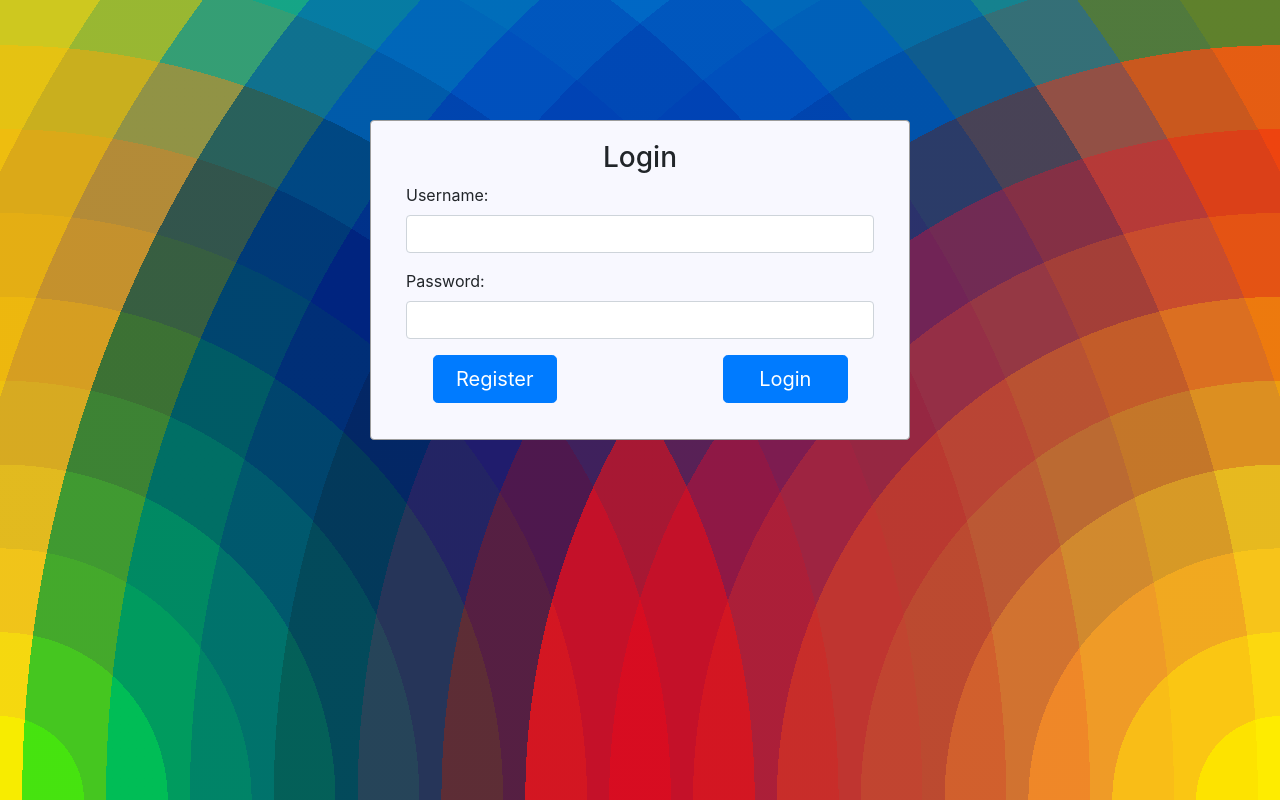
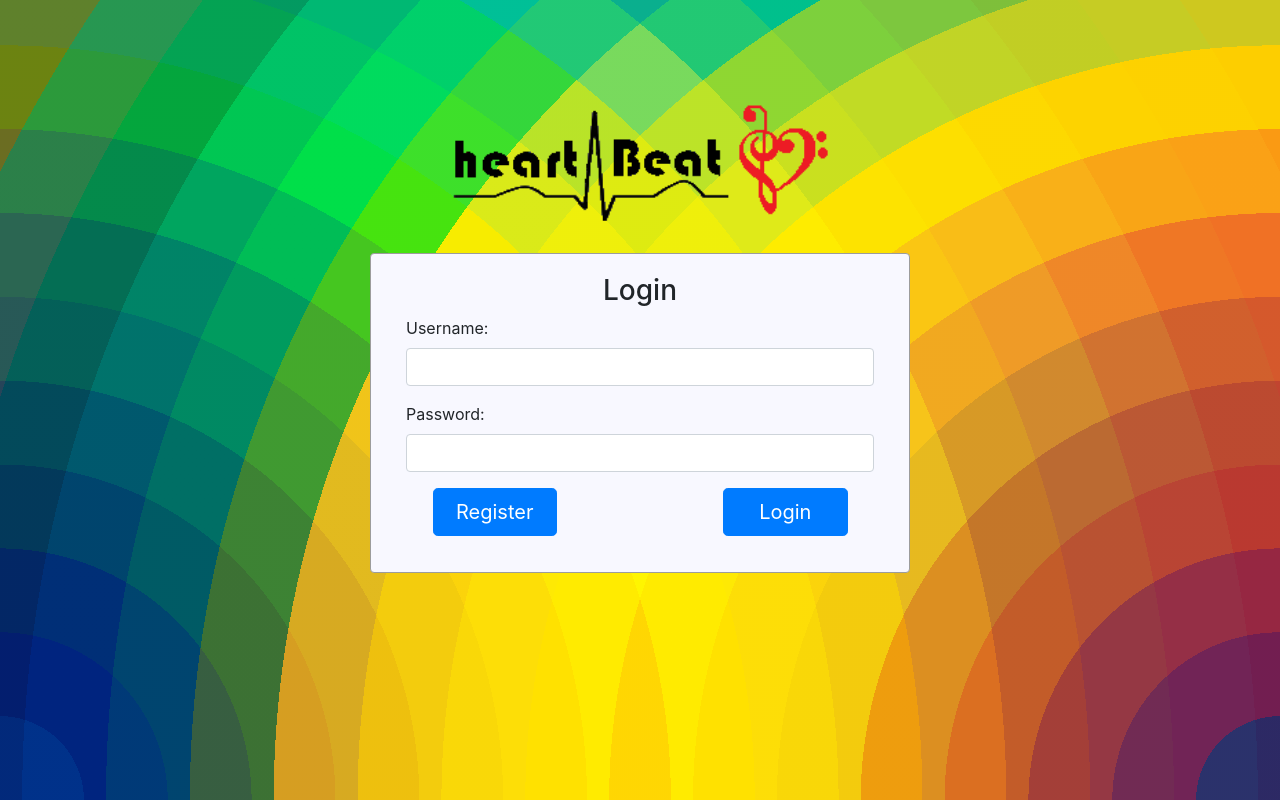
Before and after one commit to 210927-JavaFS/heartbeat-synergy-frontend, an Angular app in the folder synergy-project2-static/: page / in a window 1280 px wide. Built offline with nearby package versions, Linux system fonts and the light colour scheme.

Commit message:
logo and inversion

```diff
--- a/synergy-project2-static/src/app/discover-page/discover-page.component.html
+++ b/synergy-project2-static/src/app/discover-page/discover-page.component.html
@@ -3,6 +3,7 @@
         <nav aria-label="breadcrumb" class="main-breadcrumb">
             <ol class="breadcrumb">
               <br>
+              <li><input type="image" src ="/assets/logo-heartBeat-transparent.png" (click) = "goHome()" width = "130" height="48"></li>
               <li ><button class="btn btn-primary btn-lg" (click)="login()">Logout</button></li>
               <li ><button class="btn btn-primary btn-lg" (click)="goHome()">Home</button></li>
               <li ><button class="btn btn-primary btn-lg" (click)="goDiscover()">Discover profiles</button></li>
--- a/synergy-project2-static/src/app/edit-profile-page/edit-profile-page.component.html
+++ b/synergy-project2-static/src/app/edit-profile-page/edit-profile-page.component.html
@@ -17,10 +17,11 @@
     <div class="container">
         <!-- Breadcrumb -->
         <nav aria-label="breadcrumb" class="main-breadcrumb">
+
             <ol class="breadcrumb">
                 <br>
 
-
+              <li><input type="image" src ="/assets/logo-heartBeat-transparent.png" (click) = "goHome()" width = "130" height="45"></li>
               <li ><button class="btn btn-primary btn-lg" (click)="login()">Logout</button></li>
               <li ><button class="btn btn-primary btn-lg" (click)="goHome()">Home</button></li>
               <li ><button class="btn btn-primary btn-lg" (click)="goDiscover()">Discover profiles</button></li>
--- a/synergy-project2-static/src/app/login-page/login-page.component.css
+++ b/synergy-project2-static/src/app/login-page/login-page.component.css
@@ -1,5 +1,79 @@
 body {
-  background: repeating-radial-gradient(circle at bottom left, #fedc00 0, #fedc00 5.5555555556%, #fcb712 0, #fcb712 11.1111111111%, #f7921e 0, #f7921e 16.6666666667%, #e87f24 0, #e87f24 22.2222222222%, #dd6227 0, #dd6227 27.7777777778%, #dc4c27 0, #dc4c27 33.3333333333%, #ca3435 0, #ca3435 38.8888888889%, #b82841 0, #b82841 44.4444444444%, #953751 0, #953751 50%, #364c88 0, #364c88 55.5555555556%, #16599d 0, #16599d 61.1111111111%, #02609e 0, #02609e 66.6666666667%, #0073a9 0, #0073a9 72.2222222222%, #008aa4 0, #008aa4 77.7777777778%, #239a87 0, #239a87 83.3333333333%, #7cba6d 0, #7cba6d 88.8888888889%, #becc2f 0, #becc2f 94.4444444444%, #e0d81d 0, #e0d81d 100%), repeating-radial-gradient(circle at bottom right, #fedc00 0, #fedc00 5.5555555556%, #fcb712 0, #fcb712 11.1111111111%, #f7921e 0, #f7921e 16.6666666667%, #e87f24 0, #e87f24 22.2222222222%, #dd6227 0, #dd6227 27.7777777778%, #dc4c27 0, #dc4c27 33.3333333333%, #ca3435 0, #ca3435 38.8888888889%, #b82841 0, #b82841 44.4444444444%, #953751 0, #953751 50%, #364c88 0, #364c88 55.5555555556%, #16599d 0, #16599d 61.1111111111%, #02609e 0, #02609e 66.6666666667%, #0073a9 0, #0073a9 72.2222222222%, #008aa4 0, #008aa4 77.7777777778%, #239a87 0, #239a87 83.3333333333%, #7cba6d 0, #7cba6d 88.8888888889%, #becc2f 0, #becc2f 94.4444444444%, #e0d81d 0, #e0d81d 100%);
+  /* background: repeating-radial-gradient(circle at bottom left, #fedc00 0, #fedc00 5.5555555556%, #fcb712 0, #fcb712 11.1111111111%, #f7921e 0, #f7921e 16.6666666667%, #e87f24 0, #e87f24 22.2222222222%, #dd6227 0, #dd6227 27.7777777778%, #dc4c27 0, #dc4c27 33.3333333333%, #ca3435 0, #ca3435 38.8888888889%, #b82841 0, #b82841 44.4444444444%, #953751 0, #953751 50%, #364c88 0, #364c88 55.5555555556%, #16599d 0, #16599d 61.1111111111%, #02609e 0, #02609e 66.6666666667%, #0073a9 0, #0073a9 72.2222222222%, #008aa4 0, #008aa4 77.7777777778%, #239a87 0, #239a87 83.3333333333%, #7cba6d 0, #7cba6d 88.8888888889%, #becc2f 0, #becc2f 94.4444444444%, #e0d81d 0, #e0d81d 100%), repeating-radial-gradient(circle at bottom right, #fedc00 0, #fedc00 5.5555555556%, #fcb712 0, #fcb712 11.1111111111%, #f7921e 0, #f7921e 16.6666666667%, #e87f24 0, #e87f24 22.2222222222%, #dd6227 0, #dd6227 27.7777777778%, #dc4c27 0, #dc4c27 33.3333333333%, #ca3435 0, #ca3435 38.8888888889%, #b82841 0, #b82841 44.4444444444%, #953751 0, #953751 50%, #364c88 0, #364c88 55.5555555556%, #16599d 0, #16599d 61.1111111111%, #02609e 0, #02609e 66.6666666667%, #0073a9 0, #0073a9 72.2222222222%, #008aa4 0, #008aa4 77.7777777778%, #239a87 0, #239a87 83.3333333333%, #7cba6d 0, #7cba6d 88.8888888889%, #becc2f 0, #becc2f 94.4444444444%, #e0d81d 0, #e0d81d 100%); */
+  background: repeating-radial-gradient(circle at bottom left,
+#953751 0,
+#953751 5.5555555556%,
+#b82841 0,
+#b82841 11.1111111111%,
+#ca3435 0,
+#ca3435 16.6666666667%,
+#dc4c27 0,
+#dc4c27 22.2222222222%,
+#dd6227 0,
+#dd6227 27.7777777778%,
+#e87f24 0,
+#e87f24 33.3333333333%,
+#f7921e 0,
+#f7921e 38.8888888889%,
+#fcb712 0,
+#fcb712 44.4444444444%,
+#fedc00 0,
+#fedc00 50%,
+#e0d81d 0,
+#e0d81d 55.5555555556%,
+#becc2f 0,
+#becc2f 61.1111111111%,
+#7cba6d 0,
+#7cba6d 66.6666666667%,
+#239a87 0,
+#239a87 72.2222222222%,
+#008aa4 0,
+#008aa4 77.7777777778%,
+#0073a9 0,
+#0073a9 83.3333333333%,
+#02609e 0,
+#02609e 88.8888888889%,
+#16599d 0,
+#16599d 94.4444444444%,
+#364c88 0,
+#364c88 100%),
+repeating-radial-gradient(circle at bottom right,
+#953751 0,
+#953751 5.5555555556%,
+#b82841 0,
+#b82841 11.1111111111%,
+#ca3435 0,
+#ca3435 16.6666666667%,
+#dc4c27 0,
+#dc4c27 22.2222222222%,
+#dd6227 0,
+#dd6227 27.7777777778%,
+#e87f24 0,
+#e87f24 33.3333333333%,
+#f7921e 0,
+#f7921e 38.8888888889%,
+#fcb712 0,
+#fcb712 44.4444444444%,
+#fedc00 0,
+#fedc00 50%,
+#e0d81d 0,
+#e0d81d 55.5555555556%,
+#becc2f 0,
+#becc2f 61.1111111111%,
+#7cba6d 0,
+#7cba6d 66.6666666667%,
+#239a87 0,
+#239a87 72.2222222222%,
+#008aa4 0,
+#008aa4 77.7777777778%,
+#0073a9 0,
+#0073a9 83.3333333333%,
+#02609e 0,
+#02609e 88.8888888889%,
+#16599d 0,
+#16599d 94.4444444444%,
+#364c88 0,
+#364c88 100%);
   background-blend-mode: overlay;
   height: 100vh;
 }
@@ -30,3 +104,9 @@ body {
     border: 0 solid rgba(0,0,0,.125);
     border-radius: .25rem;
 }
+
+.img-container {
+  position: relative;
+  text-align: center;
+  top:100px;
+}
--- a/synergy-project2-static/src/app/login-page/login-page.component.html
+++ b/synergy-project2-static/src/app/login-page/login-page.component.html
@@ -4,6 +4,10 @@
 <!------ Include the above in your HEAD tag ---------->
 
 <body>
+    <div class="img-container">
+        <img src ="/assets/logo-heartBeat-transparent.png" height="133" width="400">
+    </div>
+
     <div id="login">
         <div class="container">
             <div id="login-row" class="row justify-content-center align-items-center ">
--- a/synergy-project2-static/src/app/login-page/login-page.component.ts
+++ b/synergy-project2-static/src/app/login-page/login-page.component.ts
@@ -41,6 +41,7 @@ export class LoginPageComponent implements OnInit {
           this.accountService.getTokenServ().subscribe(
             (data: Object) => {
               this.token = Object.values(data)[0];
+              console.log(this.token)
               sessionStorage.setItem('token', this.token);
               this.router.navigate(['home-page']);
             });
--- a/synergy-project2-static/src/app/match-page/match-page.component.html
+++ b/synergy-project2-static/src/app/match-page/match-page.component.html
@@ -5,7 +5,7 @@
 <div class="container"><nav aria-label="breadcrumb" class="main-breadcrumb">
   <ol class="breadcrumb">
     <br>
-
+    <li><input type="image" src ="/assets/logo-heartBeat-transparent.png" (click) = "goHome()" width = "130" height="45"></li>
     <li ><button class="btn btn-primary btn-lg" (click)="login()">Logout</button></li>
     <li ><button class="btn btn-primary btn-lg" (click)="goHome()">Home</button></li>
     <li ><button class="btn btn-primary btn-lg" (click)="goDiscover()">Discover profiles</button></li>
--- a/synergy-project2-static/src/app/user-home-page/user-home-page.component.html
+++ b/synergy-project2-static/src/app/user-home-page/user-home-page.component.html
@@ -3,8 +3,7 @@
           <nav aria-label="breadcrumb" class="main-breadcrumb">
             <ol class="breadcrumb">
               <br>
-
-              <li ><button class="btn btn-primary btn-lg" (click)="login()">Logout</button></li>
+              <li><input type="image" src ="/assets/logo-heartBeat-transparent.png" (click) = "goHome()" width = "130" height="45"></li>              <li ><button class="btn btn-primary btn-lg" (click)="login()">Logout</button></li>
               <li ><button class="btn btn-primary btn-lg" (click)="goHome()">Home</button></li>
               <li ><button class="btn btn-primary btn-lg" (click)="goDiscover()">Discover profiles</button></li>
               <li ><button class="btn btn-primary btn-lg" (click)="goMatches()">View Matches</button></li>
```
Also changed, not shown: synergy-project2-static/src/assets/logo-heartBeat-transparent.png (added), synergy-project2-static/src/assets/logo-heartBeat.png (added).
